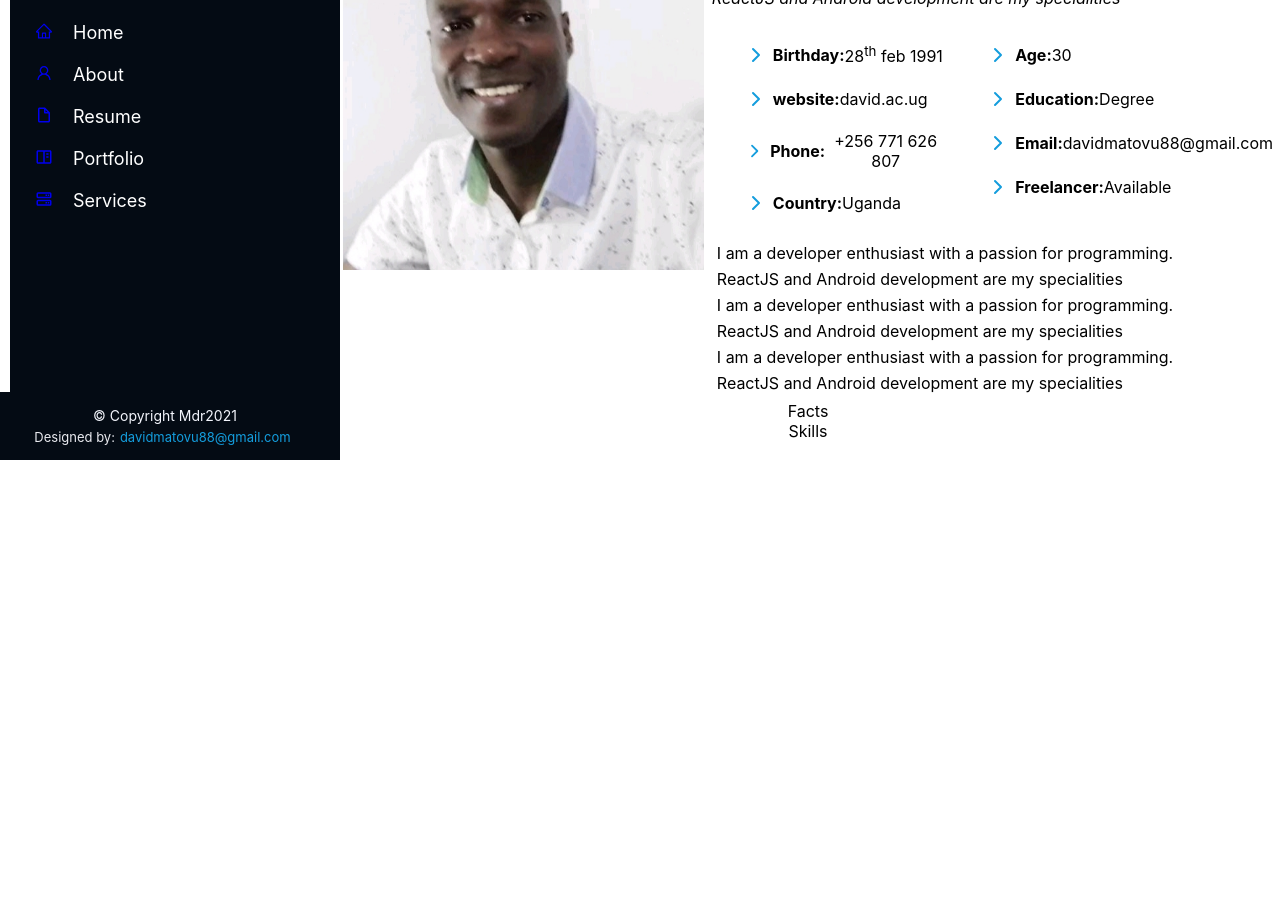
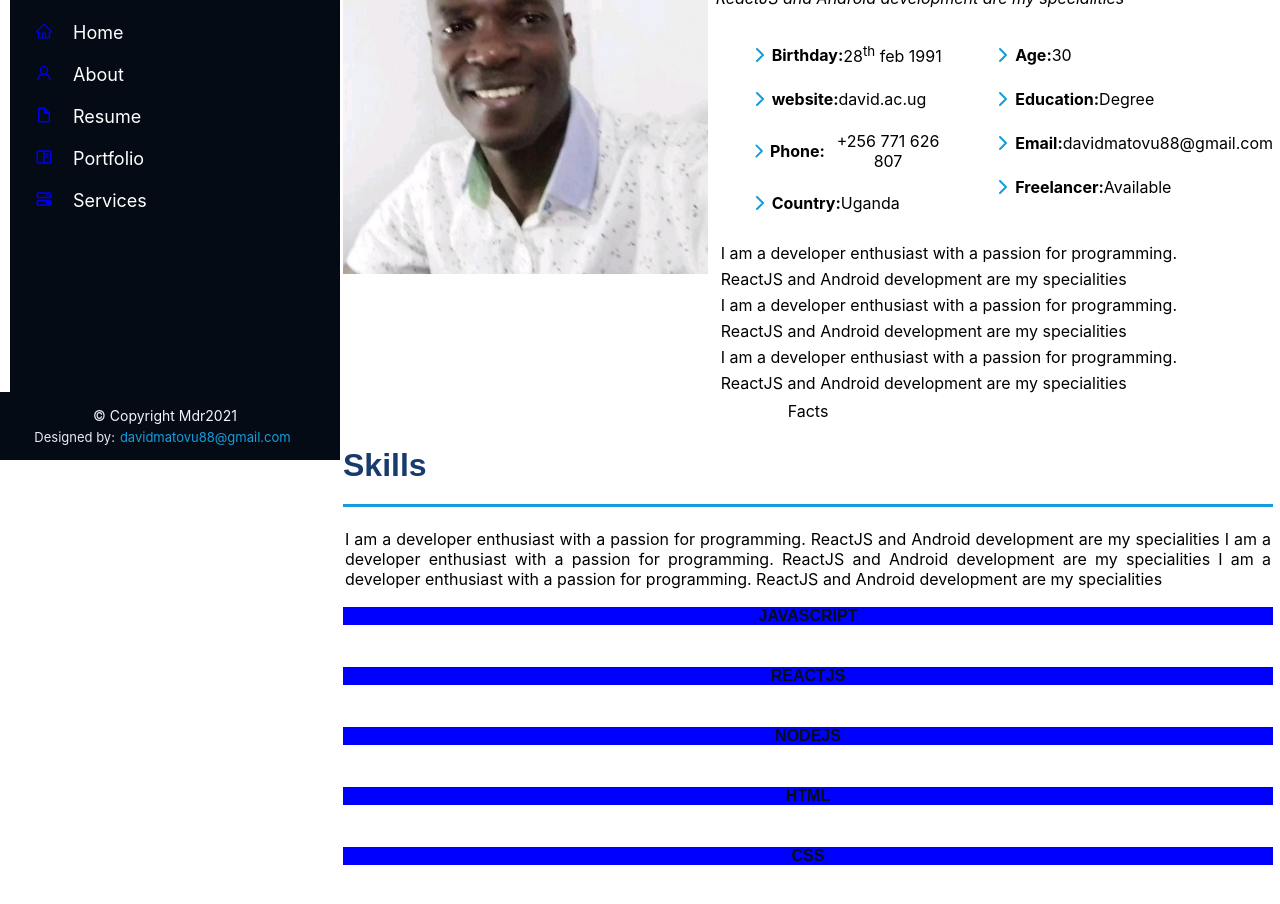
Before and after one commit to mdrdavid/portfolio_app, a React (Create React App) app in the folder client/: page /about in a window 1280 px wide. Shown: the part 340-1244 px from the top of the page. Before the commit the page ends 800 px from the top, so only its background shows below. Built offline with nearby package versions, Linux system fonts and the light colour scheme.

Commit message:
add skills section to about page

```diff
--- a/client/src/components/about_david/AboutHeader.js
+++ b/client/src/components/about_david/AboutHeader.js
@@ -10,7 +10,7 @@ const AboutHeader = () => {
     return (
         <div className='about'>
             <div className='content'>
-                <AboutTop className="title"/>
+                <AboutTop title={"About"} className="title"/>
                 <BioData title={"web developer"}/>
                 <Facts/>
                 <Skills/>
--- a/client/src/components/about_david/AboutTop.js
+++ b/client/src/components/about_david/AboutTop.js
@@ -1,9 +1,9 @@
 
 import React from 'react'
-const AboutTop = () => {
+const AboutTop = ({title}) => {
     return (
         <div className='title'>
-            <h2>About</h2>
+            <h2>{title}</h2>
             <p>I am a developer enthusiast with a passion for programming.
                 ReactJS and Android development are my specialities
                 I am a developer enthusiast with a passion for programming.
--- a/client/src/components/about_david/Skills.js
+++ b/client/src/components/about_david/Skills.js
@@ -1,12 +1,28 @@
 
 import React from 'react'
+import AboutTop from './AboutTop'
 
 const Skills = () => {
   return (
-    <div>Skills
-
-
-
+    <div className='skilss-container'>
+      <AboutTop title={"Skills"} />
+      <div className='technology'>
+        <div className='progress'>
+          <span className='skill'>Javascript</span>
+        </div>
+        <div className='progress'>
+          <span className='skill'>ReactJs</span>
+        </div>
+        <div className='progress'>
+          <span className='skill'>NodeJs</span>
+        </div>
+        <div className='progress'>
+          <span className='skill'>Html</span>
+        </div>
+        <div className='progress'>
+          <span className='skill'>Css</span>
+        </div>
+      </div>
     </div>
   )
 }
--- a/client/src/components/about_david/about.css
+++ b/client/src/components/about_david/about.css
@@ -56,12 +56,6 @@
     text-transform: capitalize;
   }
 
-  @media screen and(min-width: 576px){
-  .about{
-    max-width: 540px;
-  }
-}
-
 ul{
   list-style: none;
 }
@@ -69,7 +63,6 @@ ul li{
     margin-bottom: 20px;
     display: flex;
     align-items: center;
-    /* gap: 0.5px; */
 }
 
 .bio-display{
@@ -80,7 +73,7 @@ ul li{
 
 ul .icon{
   font-size: 24px;
-  margin-right: 5px;
+  margin-right: 5px 0 5px 0;
   color: #149ddd;
   line-height: 0;
 }
@@ -111,3 +104,39 @@ ul .icon{
   display: block;
   padding: 3px;
 }
+
+.skilss-container{
+  display: flex;
+  flex-direction: column;
+}
+
+.technology{
+  display: flex;
+  flex-wrap: wrap;
+}
+.progress{
+height: 60px;
+display: block;
+width: 100%;
+justify-content: space-around;
+background: none;
+border-radius: 0;
+}
+
+.progress .skill{
+  padding: 0;
+  margin: 0 0 6px 0;
+  text-transform: uppercase;
+  display: block;
+  font-weight: 600;
+  font-family: "Poppins", sans-serif;
+  color: #050d18;
+  background-color: blue;
+}
+
+
+@media screen and(min-width: 576px){
+  .about{
+    max-width: 540px;
+  }
+}
```
